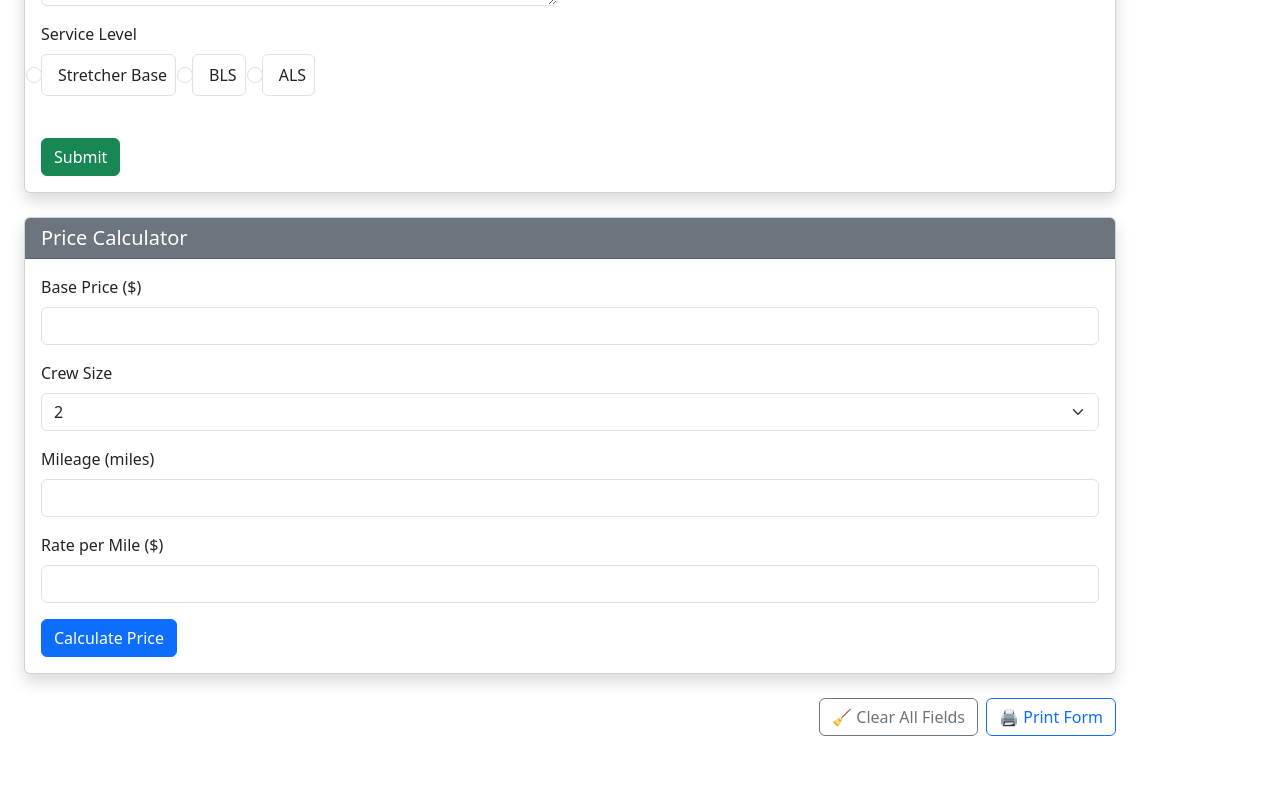
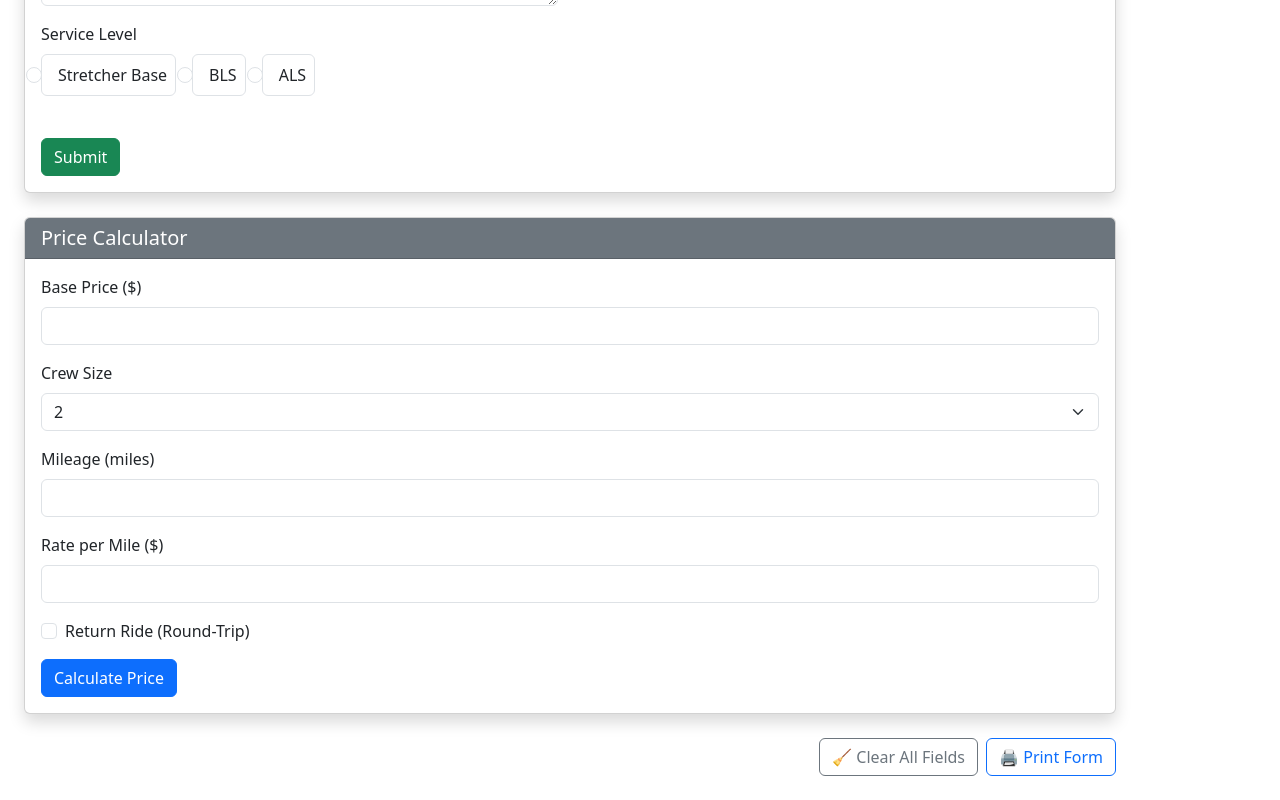
Before and after one commit to AlehSitsko/Call-Taking-Form-React, a React (Vite) app: page / in a window 1280 px wide. Shown: the part 514-1314 px from the top of the page. Before the commit the page ends 1274 px from the top, so only its background shows below. Built offline with nearby package versions, Linux system fonts and the light colour scheme.

Commit message:
Add Return Ride (Round-Trip) calculation to Price Calculator

```diff
--- a/src/components/PriceCalculator.jsx
+++ b/src/components/PriceCalculator.jsx
@@ -6,6 +6,8 @@ const PriceCalculator = forwardRef((props, ref) => {
   const [mileage, setMileage] = useState('');
   const [ratePerMile, setRatePerMile] = useState('');
   const [totalPrice, setTotalPrice] = useState(null);
+  const [isRoundTrip, setIsRoundTrip] = useState(false); // ← Новый флаг
+  const [tripTotal, setTripTotal] = useState(null); // ← Новый итог
 
   useImperativeHandle(ref, () => ({
     clearCalculator() {
@@ -14,6 +16,8 @@ const PriceCalculator = forwardRef((props, ref) => {
       setMileage('');
       setRatePerMile('');
       setTotalPrice(null);
+      setTripTotal(null);
+      setIsRoundTrip(false);
     }
   }));
 
@@ -22,8 +26,12 @@ const PriceCalculator = forwardRef((props, ref) => {
     const base = parseFloat(basePrice) || 0;
     const miles = parseFloat(mileage) || 0;
     const rate = parseFloat(ratePerMile) || 0;
+
     const totalCost = base * multiplier + miles * rate;
     setTotalPrice(totalCost.toFixed(2));
+
+    const roundTripCost = isRoundTrip ? totalCost * 2 : totalCost;
+    setTripTotal(roundTripCost.toFixed(2));
   };
 
   return (
@@ -76,13 +84,29 @@ const PriceCalculator = forwardRef((props, ref) => {
             />
           </div>
 
+          <div className="form-check mb-3">
+            <input
+              type="checkbox"
+              className="form-check-input"
+              id="roundTripCheck"
+              checked={isRoundTrip}
+              onChange={(e) => setIsRoundTrip(e.target.checked)}
+            />
+            <label className="form-check-label" htmlFor="roundTripCheck">
+              Return Ride (Round-Trip)
+            </label>
+          </div>
+
           <button className="btn btn-primary me-2" onClick={calculatePrice}>
             Calculate Price
           </button>
 
           {totalPrice !== null && (
             <div className="mt-3">
-              <h6>Total Price: ${totalPrice}</h6>
+              <h6>One-Way Price: ${totalPrice}</h6>
+              {isRoundTrip && (
+                <h6 className="text-success">Trip Total (Round-Trip): ${tripTotal}</h6>
+              )}
             </div>
           )}
         </div>
```
Also changed, not shown: 3 other files (tests, documents, lock files or other folders).
